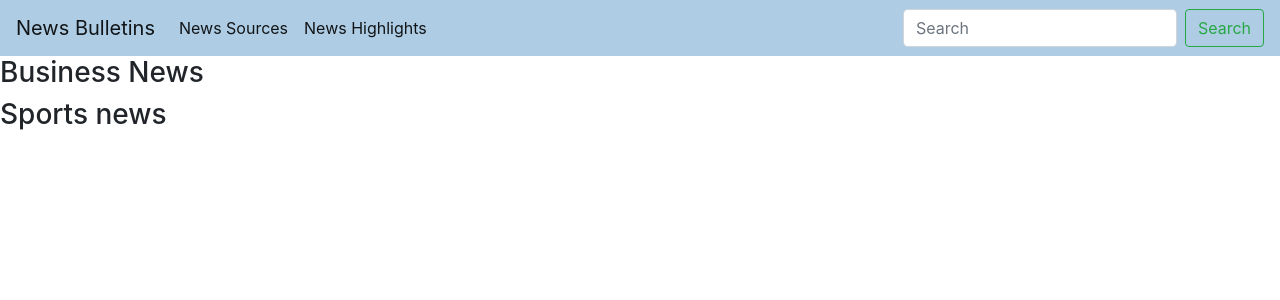
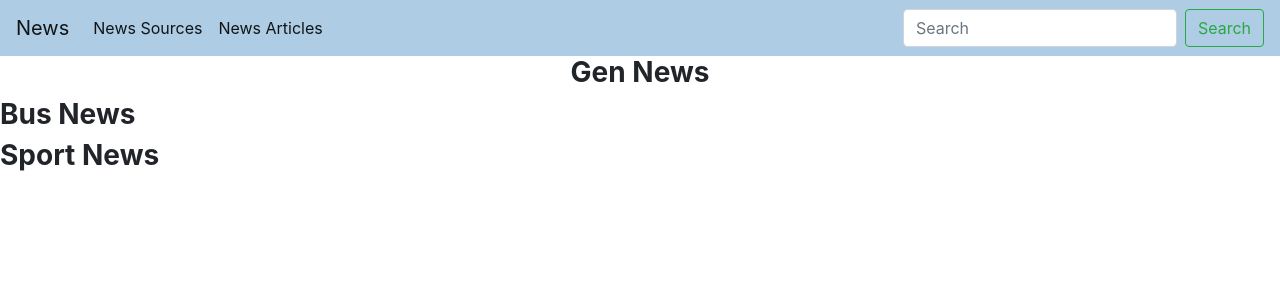
Before and after one commit to poldiee/News-API, a Flask app: page / in a window 1280 px wide. Shown: the top 300 px of the page. Run offline with Flask 2, Linux system fonts and the light colour scheme; some libraries are stand-ins or nearby versions.

Commit message:
newsarticles temp rendering template articls.html

```diff
--- /dev/null
+++ b/app/templates/articles.html
@@ -0,0 +1,2 @@
+{% extends 'base.html'%}
+{% import 'news_macros.html' as macro %}
--- a/app/templates/navbar.html
+++ b/app/templates/navbar.html
@@ -1,5 +1,5 @@
 <nav class="navbar navbar-expand-lg navbar-light" style="background-color: #aecde4">
-    <a class="navbar-brand" href="#">News Bulletins</a>
+    <a class="navbar-brand" href="/">News</a>
     <button class="navbar-toggler" type="button" data-toggle="collapse" data-target="#navbarSupportedContent" aria-controls="navbarSupportedContent" aria-expanded="false" aria-label="Toggle navigation">
       <span class="navbar-toggler-icon"></span>
     </button>
@@ -7,10 +7,10 @@
     <div class="collapse navbar-collapse" id="navbarSupportedContent">
       <ul class="navbar-nav mr-auto">
         <li class="nav-item active">
-          <a class="nav-link" href="#">News Sources<span class="sr-only">(current)</span></a>
+          <a class="nav-link" href="/">News Sources<span class="sr-only">(current)</span></a>
         </li>
         <li class="nav-item active">
-          <a class="nav-link" href="#"> News Highlights</a>
+          <a class="nav-link" href="/News-Articles"> News Articles</a>
         </li>
       </ul>
       <form class="form-inline my-2 my-lg-0">
--- a/app/templates/sources.html
+++ b/app/templates/sources.html
@@ -3,25 +3,17 @@
 {% block content %}
 <div class="container-fluid">
 
-
+    <h3 class="text-center font-weight-bold">Gen News</h3>
 
         {{ macro.display_new_sources(general) }}
 
     <div class="row">
-        <h3 class="text-center"> Business News</h3>
-        <ul>
-            {% for busin in business %}
-                <li>{{ busin.name}}</li>
-            {% endfor %}
-        </ul>
+        <h3 class="text-center font-weight-bold"> Bus News</h3>
+        {{ macro.display_new_sources(business) }}
     </div>
     <div class="row">
-        <h3 class="text-center"> Sports news </h3>
-        <ul>
-            {% for busin in sports %}
-                <li>{{ busin.name}}</li>
-            {% endfor %}
-        </ul>
+        <h3 class="text-center font-weight-bold"> Sport News </h3>
+        {{ macro.display_new_sources(sports) }}
     </div>
 </div>
 
--- a/app/views.py
+++ b/app/views.py
@@ -12,3 +12,10 @@ def HomePage():
     business_news = get_sources("business")
     sports_news = get_sources("sports")
     return render_template('sources.html',general=general_news,business=business_news,sports=sports_news )
+@app.route('/News-Articles')
+def NewsArticles():
+    """
+    View that would return news articles
+
+    """
+    return render_template('articles.html')
--- a/config.py
+++ b/config.py
@@ -4,3 +4,4 @@ load_dotenv()
 
 class Config:
     API_KEY=os.environ.get("API_KEY")
+    NEWS_API_BASE_URL= 'https://newsapi.org/v2/sources?country=us&category={}&apiKey=={}'
```
